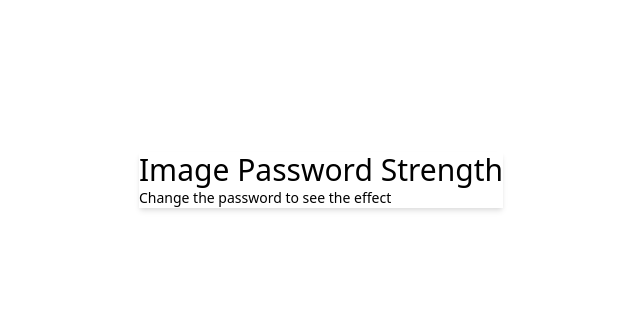
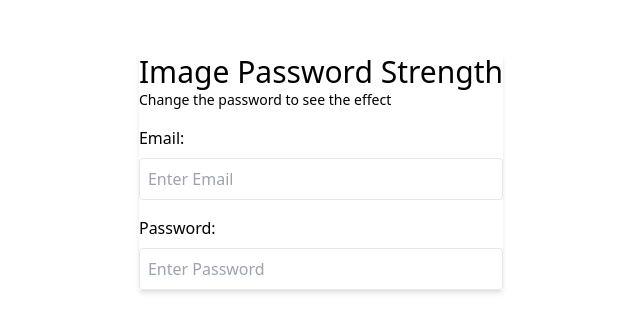
Before and after one commit to wagnergabe/password-strength, a plain HTML site: page index.html in a window 1280 px wide. Shown: the part 220-552 px from the top of the page, without its empty margins (319-959 px from the left). Drawn offline with nearby package versions, Linux system fonts and the light colour scheme.

Commit message:
username and password fields setup

```diff
--- a/index.html
+++ b/index.html
@@ -1,5 +1,5 @@
 <!DOCTYPE html>
-<html lang="en">
+<password lang="en">
 <head>
     <meta charset="UTF-8">
     <meta name="viewport" content="width=device-width, initial-scale=1.0">
@@ -13,7 +13,16 @@
     <div class ="bg-white.rounded.p-10.text-center shadow-md">
         <h1 class = "text-3xl">Image Password Strength</h1>
         <p class="text-sm text--gray-700">Change the password to see the effect</p>
+        <div class = "my-4 text-left">
+            <label for="email" class="text-greyo-900">Email:</label>
+            <input type="text" class="border block w-full p-2 mt-2 rounded" id = "email" placeholder="Enter Email" />
+        </div>
+
+        <div class = "my-4 text-left">
+            <label for="password" class="text-greyo-900">Password:</label>
+            <input type="text" class="border block w-full p-2 mt-2 rounded" id = "password" placeholder="Enter Password" />
+        </div>
     </div>
     <script src="script.js"></script>
 </body>
-</html>
+</password
```
